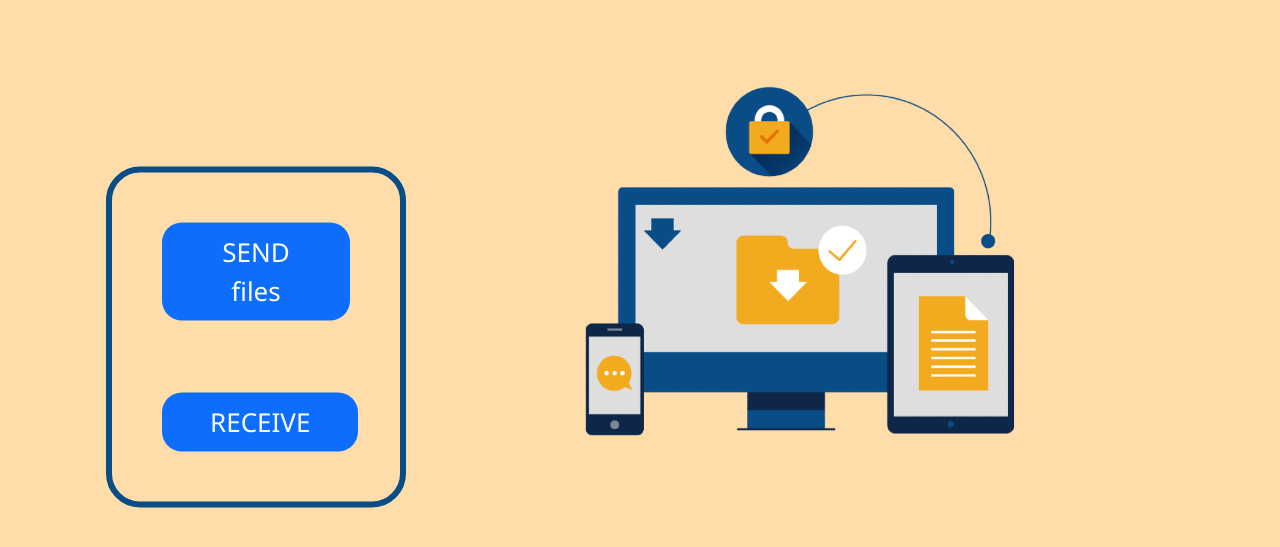
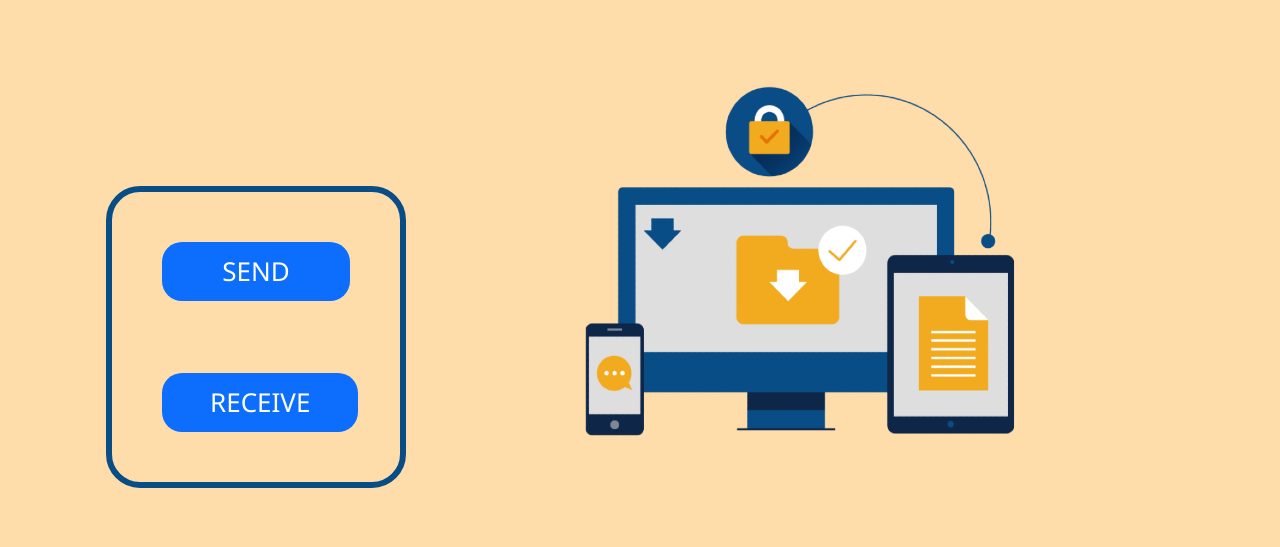
Before and after one commit to jayvardhan2111/real-time-file-sharing, a website: page public/index.html in a window 1280 px wide. Shown: the part 63-610 px from the top of the page. Drawn offline with nearby package versions, Linux system fonts and the light colour scheme.

Commit message:
Update index.html

```diff
--- a/public/index.html
+++ b/public/index.html
@@ -48,7 +48,7 @@
 
     <div class="form center ">
       <a href="/sender">
-        <button class="btnsend bg-primary px-5 w-100">SEND files</button>
+        <button class="btnsend bg-primary px-5 w-100">SEND</button>
       </a>
       <br><br><br><br>
       <a href="/receiver">
```
